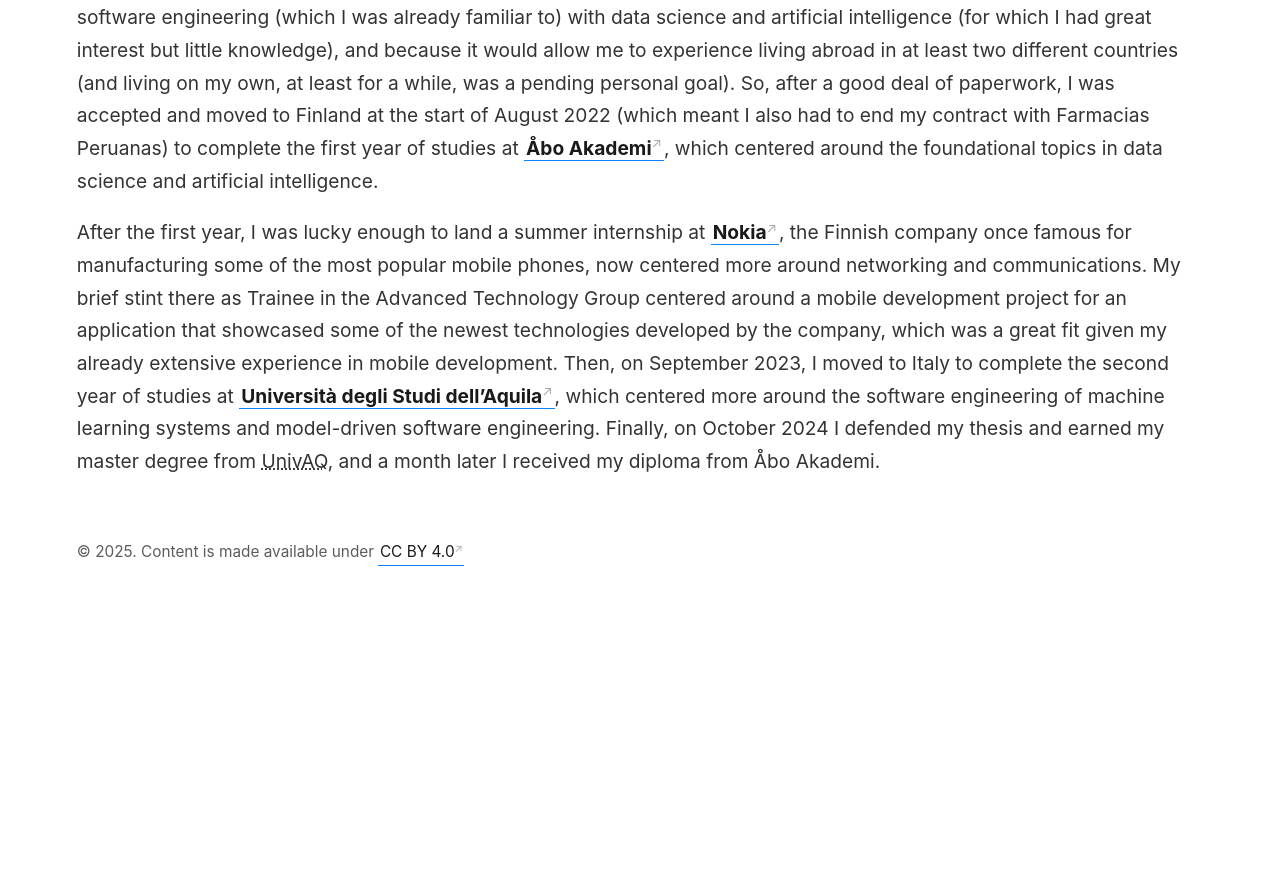
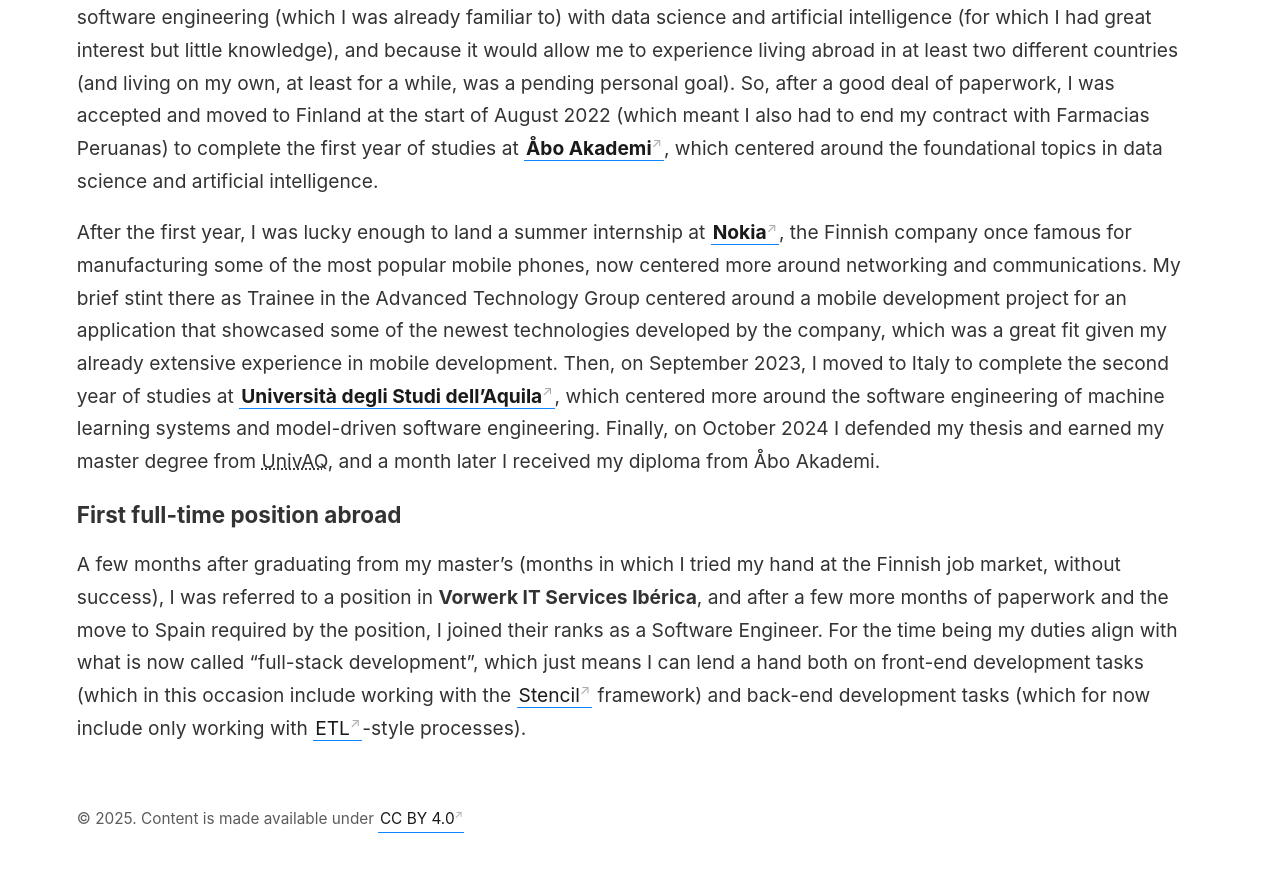
Before and after one commit to ricardochavezt/ricardochavezt.com, a Jekyll site: the page built from _pages/professional-experience.md, in a window 1280 px wide and 900 px high, scrolled down 3085 px. Shown: the top 872 px of the window. Built offline with Jekyll 4.4.1, drawn with Linux system fonts in a browser that asks for light colours; before the commit the page ends 3718 px from its top, so only the background shows below that.

Commit message:
Completing professional experience page

```diff
--- a/_pages/professional-experience.md
+++ b/_pages/professional-experience.md
@@ -6,7 +6,7 @@
 
 ## Professional (and academic) experience
 
-(I do have [a LinkedIn profile](https://www.linkedin.com/in/ricardo-chavez-b4092950/)if that's more to your liking)
+(I do have [a LinkedIn profile](https://www.linkedin.com/in/ricardo-chavez-b4092950/) if that's more to your liking)
 
 ### Undergraduate studies
 
@@ -43,3 +43,7 @@
 In the search for a way to steer my career in a more interesting direction, I started looking up master degrees in the field of data science and/or artificial intelligence, both because of their recent relevance and because I genuinely thought those were interesting topics. Through a recommendation from my alma mater, I came across the [EDISS](https://www.master-ediss.eu/) (Engineering of Data-intensive Intelligent Software Systems) joint master degree, which caught my eye both because of its focus on connecting software engineering (which I was already familiar to) with data science and artificial intelligence (for which I had great interest but little knowledge), and because it would allow me to experience living abroad in at least two different countries (and living on my own, at least for a while, was a pending personal goal). So, after a good deal of paperwork, I was accepted and moved to Finland at the start of August 2022 (which meant I also had to end my contract with Farmacias Peruanas) to complete the first year of studies at [**Åbo Akademi**](https://www.abo.fi/en/), which centered around the foundational topics in data science and artificial intelligence.
 
 After the first year, I was lucky enough to land a summer internship at [**Nokia**](https://www.nokia.com/), the Finnish company once famous for manufacturing some of the most popular mobile phones, now centered more around networking and communications. My brief stint there as Trainee in the Advanced Technology Group centered around a mobile development project for an application that showcased some of the newest technologies developed by the company, which was a great fit given my already extensive experience in mobile development. Then, on September 2023, I moved to Italy to complete the second year of studies at [**Università degli Studi dell'Aquila**](https://www.univaq.it/en/index.php?&lang_s=en), which centered more around the software engineering of machine learning systems and model-driven software engineering. Finally, on October 2024 I defended my thesis and earned my master degree from <abbr title="Università degli Studi dell'Aquila">UnivAQ</abbr>, and a month later I received my diploma from Åbo Akademi.
+
+### First full-time position abroad
+
+A few months after graduating from my master's (months in which I tried my hand at the Finnish job market, without success), I was referred to a position in **Vorwerk IT Services Ibérica**, and after a few more months of paperwork and the move to Spain required by the position, I joined their ranks as a Software Engineer. For the time being my duties align with what is now called "full-stack development", which just means I can lend a hand both on front-end development tasks (which in this occasion include working with the [Stencil](https://stenciljs.com/) framework) and back-end development tasks (which for now include only working with [ETL](https://en.wikipedia.org/wiki/Extract,_transform,_load)-style processes).
```
